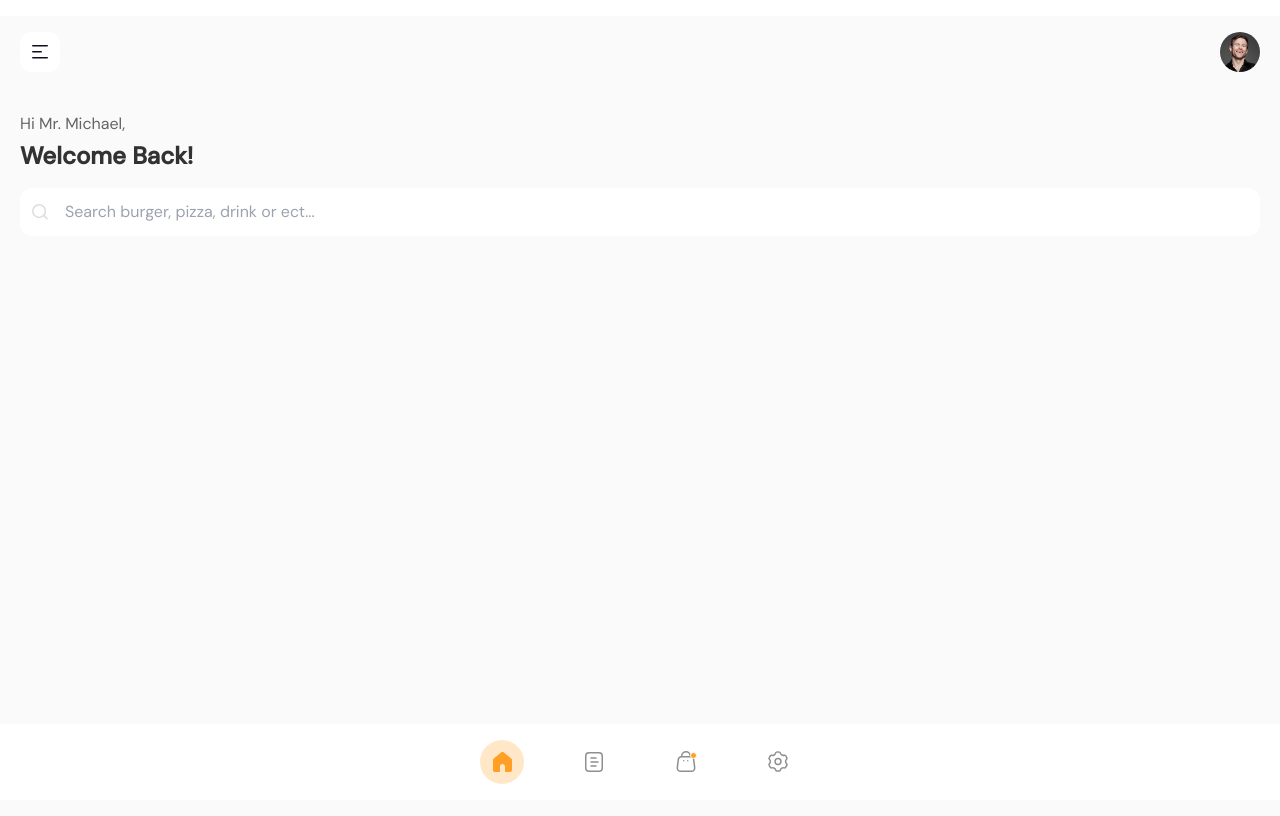
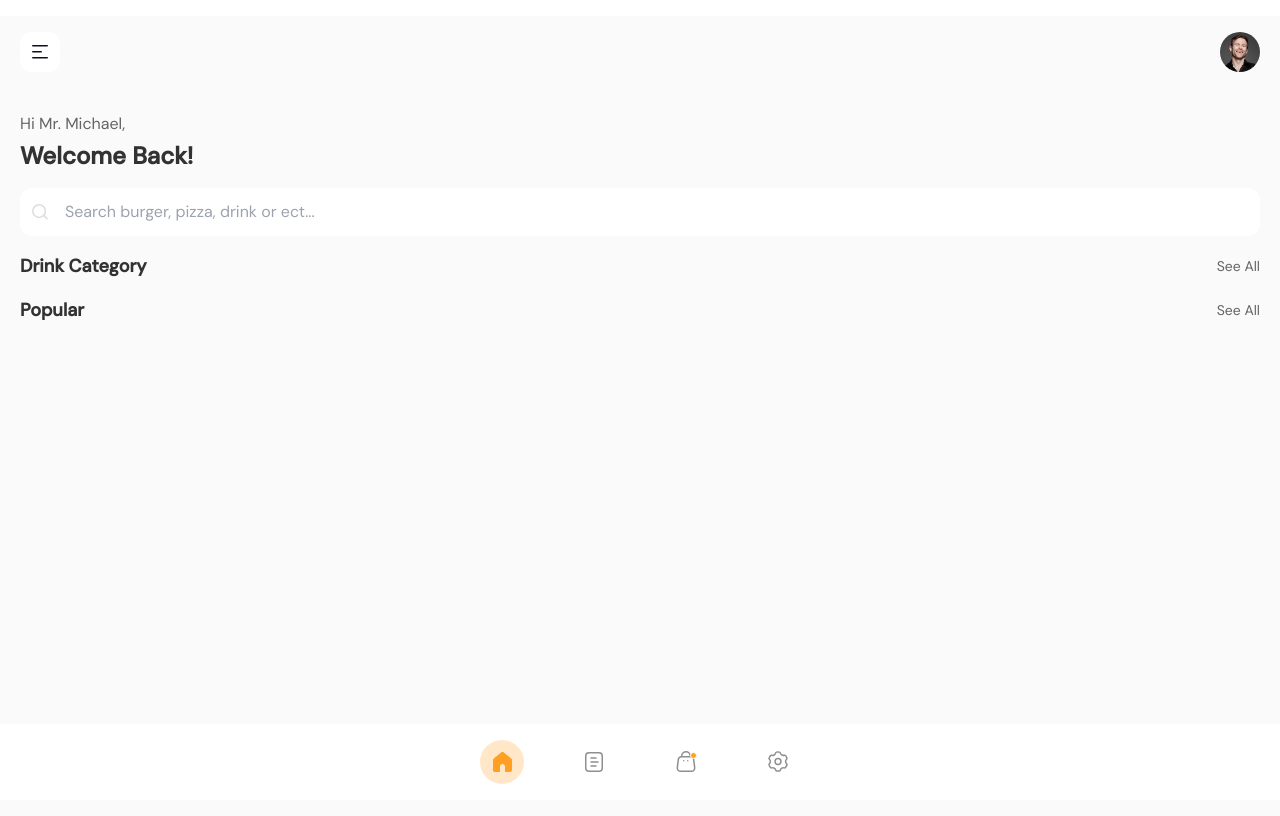
Before and after one commit to maitzeth/drinkfy, a Next.js app: page / in a window 1280 px wide. Built offline with nearby package versions, Linux system fonts and the light colour scheme.

Commit message:
feat: :sparkles: adding separator line component

```diff
--- a/src/components/index.ts
+++ b/src/components/index.ts
@@ -4,6 +4,7 @@ export * from './shared/SearchInput';
 export * from './shared/Navbar';
 export * from './shared/Header';
 export * from './shared/NotificationDot';
+export * from './shared/DividerTitle';
 // Buttons
 export * from './shared/Button/ButtonDefault';
 export * from './shared/Button/ButtonPrimary';
--- /dev/null
+++ b/src/components/shared/DividerTitle.tsx
@@ -0,0 +1,18 @@
+import React from 'react';
+import Link from 'next/link';
+
+type Props = {
+  title: string;
+  href?: string;
+};
+
+export const DividerTitle = ({ title, href }: Props) => {
+  return (
+    <div className="flex items-center justify-between">
+      <h3 className="text-lg text-black-3 font-bold">{title}</h3>
+      <Link href={href ?? '/'} className="text-black-1 text-sm font-normal">
+        See All
+      </Link>
+    </div>
+  );
+};
--- a/src/pages/index.tsx
+++ b/src/pages/index.tsx
@@ -9,6 +9,7 @@ import {
   ButtonQuaternary,
   ButtonQuinary,
   SearchInput,
+  DividerTitle
 } from '@/components';
 import { ShoppingBagIcon } from '@/components/shared/icons/ShoppingBagIcon';
 import { PlusIcon } from '@/icons/PlusIcon';
@@ -29,6 +30,8 @@ export default function Home({ products }: HomeProps) {
           <h1 className="text-2xl text-black-3 font-bold">Welcome Back!</h1>
         </div>
         <SearchInput placeholder="Search burger, pizza, drink or ect..." />
+        <DividerTitle title="Drink Category" href="/drinks?category=all" />
+        <DividerTitle title="Popular" href="/drinks?popular=all" />
       </header>
     </DefaultLayout>
   );
```
